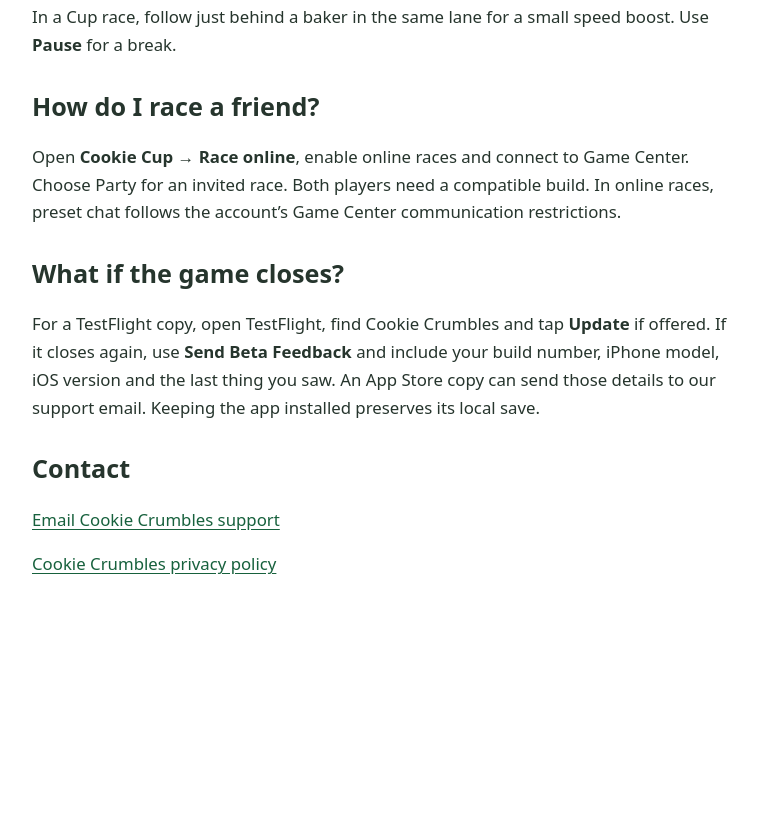
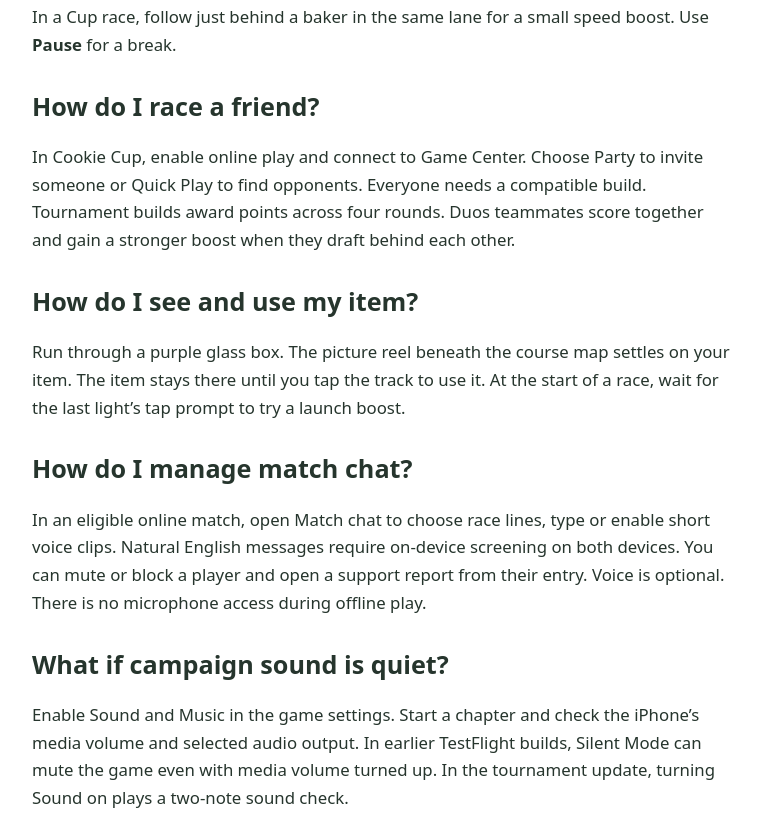
Before and after one commit to JogJogBinks/cookie-crumbles-privacy, a plain HTML site: page support/index.html in a window 1280 px wide. Shown: the part 590-1405 px from the top of the page, without its empty margins (256-1014 px from the left). Before the commit the page ends 1216 px from the top, so only its background shows below. Drawn offline with Linux system fonts and the light colour scheme.

Commit message:
describe match communication and sound controls

```diff
--- a/support/index.html
+++ b/support/index.html
@@ -27,7 +27,13 @@
     </dl>
     <p>In a Cup race, follow just behind a baker in the same lane for a small speed boost. Use <strong>Pause</strong> for a break.</p>
     <h2>How do I race a friend?</h2>
-    <p>Open <strong>Cookie Cup → Race online</strong>, enable online races and connect to Game Center. Choose Party for an invited race. Both players need a compatible build. In online races, preset chat follows the account’s Game Center communication restrictions.</p>
+    <p>In Cookie Cup, enable online play and connect to Game Center. Choose Party to invite someone or Quick Play to find opponents. Everyone needs a compatible build. Tournament builds award points across four rounds. Duos teammates score together and gain a stronger boost when they draft behind each other.</p>
+    <h2>How do I see and use my item?</h2>
+    <p>Run through a purple glass box. The picture reel beneath the course map settles on your item. The item stays there until you tap the track to use it. At the start of a race, wait for the last light’s tap prompt to try a launch boost.</p>
+    <h2>How do I manage match chat?</h2>
+    <p>In an eligible online match, open Match chat to choose race lines, type or enable short voice clips. Natural English messages require on-device screening on both devices. You can mute or block a player and open a support report from their entry. Voice is optional. There is no microphone access during offline play.</p>
+    <h2>What if campaign sound is quiet?</h2>
+    <p>Enable Sound and Music in the game settings. Start a chapter and check the iPhone’s media volume and selected audio output. In earlier TestFlight builds, Silent Mode can mute the game even with media volume turned up. In the tournament update, turning Sound on plays a two-note sound check.</p>
     <h2>What if the game closes?</h2>
     <p>For a TestFlight copy, open TestFlight, find Cookie Crumbles and tap <strong>Update</strong> if offered. If it closes again, use <strong>Send Beta Feedback</strong> and include your build number, iPhone model, iOS version and the last thing you saw. An App Store copy can send those details to our support email. Keeping the app installed preserves its local save.</p>
     <h2>Contact</h2>
```
Also changed, not shown: index.html (+3 -2 lines).
